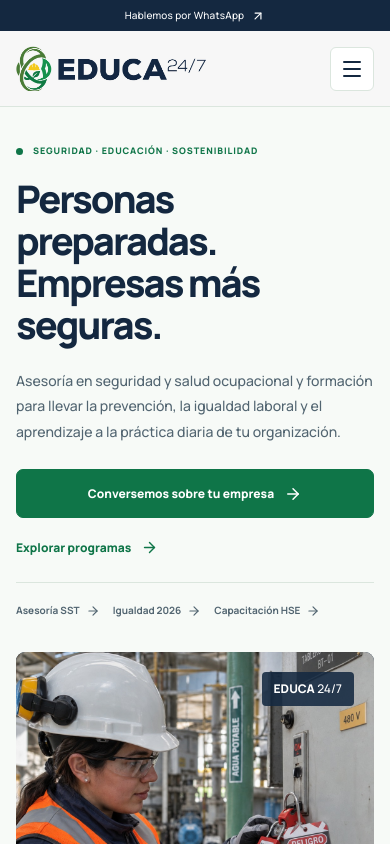
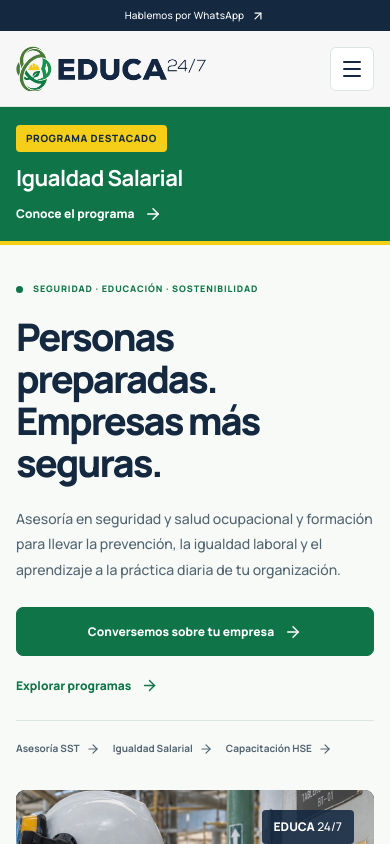
Before and after one commit to esmg1/educa247, a React (Vite) app: page / in a window 390 px wide. Shown: the top 844 px of the page. Built offline with nearby package versions, Linux system fonts and the light colour scheme.

Commit message:
Feature Igualdad Salarial at the top of the homepage

```diff
--- a/src/App.tsx
+++ b/src/App.tsx
@@ -30,9 +30,9 @@
       </a>
       <main id="contenido">
         <HeroSection banner={heroBanner} />
+        <VirtualCoursesSection section={virtualCoursesSection} />
         <ServicesSection services={serviceOverviewCards} />
         <ConsultingSection />
-        <VirtualCoursesSection section={virtualCoursesSection} />
         {catalogSections.map((section) => (
           <CatalogSection key={section.id} section={section} />
         ))}
--- a/src/components/landing/HeroSection.tsx
+++ b/src/components/landing/HeroSection.tsx
@@ -5,6 +5,18 @@
 export function HeroSection({ banner }: { banner: HeroBanner }) {
   return (
     <section id="inicio" className="hero-section">
+      <a href="#aula-virtual" className="featured-program">
+        <div className="site-container featured-program__inner">
+          <span className="featured-program__badge">Programa destacado</span>
+          <strong>Igualdad Salarial</strong>
+          <span className="featured-program__facts">
+            40 horas · 4 módulos · En línea
+          </span>
+          <span className="featured-program__action">
+            Conoce el programa <ArrowRight size={18} />
+          </span>
+        </div>
+      </a>
       <div className="site-container hero-grid">
         <div className="hero-copy">
           <p className="eyebrow">
--- a/src/components/landing/VirtualCoursesSection.tsx
+++ b/src/components/landing/VirtualCoursesSection.tsx
@@ -29,9 +29,9 @@
   const course = section.featuredCourse
   const supporting = section.supportingCourse
   return (
-    <SectionShell id={section.id}>
+    <SectionShell id={section.id} className="equality-section">
       <SectionHeading
-        eyebrow="Aprendizaje que se aplica"
+        eyebrow="Programa destacado · Aula virtual"
         title={section.title}
         description={section.description}
       />
--- a/src/data/landingContent.ts
+++ b/src/data/landingContent.ts
@@ -278,7 +278,7 @@
   secondaryCtaHref: '#aula-virtual',
   quickLinks: [
     { label: 'Asesoría SST', href: '#asesorias' },
-    { label: 'Igualdad 2026', href: '#aula-virtual' },
+    { label: 'Igualdad Salarial', href: '#aula-virtual' },
     { label: 'Capacitación HSE', href: '#capacitaciones' },
   ],
   primaryImageSrc: igualdadLockoutImage,
@@ -507,9 +507,9 @@
 export const virtualCoursesSection: VirtualCoursesSectionData = {
   id: 'aula-virtual',
   eyebrow: 'Aula Virtual',
-  title: 'Aula Virtual',
+  title: 'Igualdad Salarial',
   description:
-    'Aprende a tu ritmo con programas que conectan el conocimiento con los retos del trabajo. Formación en igualdad laboral y preparación docente en un entorno digital accesible.',
+    'Fortalece una cultura de equidad en tu organización. Con Igualdad 2026, aprende a reconocer sesgos, prevenir la discriminación y aplicar criterios de remuneración más justos, a tu ritmo y en línea.',
   ctaLabel: 'Solicitar acceso',
   ctaHref: '#contacto',
   surface: 'sand',
--- a/src/index.css
+++ b/src/index.css
@@ -636,6 +636,80 @@
   color: var(--muted);
   margin-top: 10px;
 }
+.featured-program {
+  display: block;
+  background: var(--green);
+  color: #fff;
+  border-bottom: 4px solid var(--yellow);
+}
+.featured-program__inner {
+  display: flex;
+  align-items: center;
+  gap: 24px;
+  padding-block: 22px;
+}
+.featured-program__badge {
+  background: var(--yellow);
+  color: var(--navy);
+  border-radius: 4px;
+  padding: 6px 10px;
+  font-size: 10px;
+  font-weight: 800;
+  text-transform: uppercase;
+  letter-spacing: 0.06em;
+}
+.featured-program strong {
+  font-size: 24px;
+  letter-spacing: -0.025em;
+}
+.featured-program__facts {
+  font-size: 12px;
+}
+.featured-program__action {
+  display: flex;
+  align-items: center;
+  gap: 10px;
+  margin-left: auto;
+  font-size: 13px;
+  font-weight: 800;
+}
+.featured-program:hover {
+  background: #095b36;
+}
+.equality-section {
+  border-top: 4px solid var(--yellow);
+  background: linear-gradient(180deg, var(--surface), #fff 480px);
+}
+@media (max-width: 1000px) {
+  .featured-program__inner {
+    gap: 15px;
+    flex-wrap: wrap;
+  }
+  .featured-program__facts {
+    display: none;
+  }
+}
+@media (max-width: 600px) {
+  .featured-program__inner {
+    display: grid;
+    grid-template-columns: 1fr auto;
+    gap: 10px;
+    padding-block: 18px;
+  }
+  .featured-program__badge {
+    justify-self: start;
+    grid-column: 1 / -1;
+  }
+  .featured-program strong {
+    font-size: 22px;
+    grid-column: 1 / -1;
+  }
+  .featured-program__action {
+    grid-column: 1 / -1;
+    margin-left: 0;
+    font-size: 12px;
+  }
+}
 .equality-grid {
   display: grid;
   grid-template-columns: 1fr 1fr;
```
